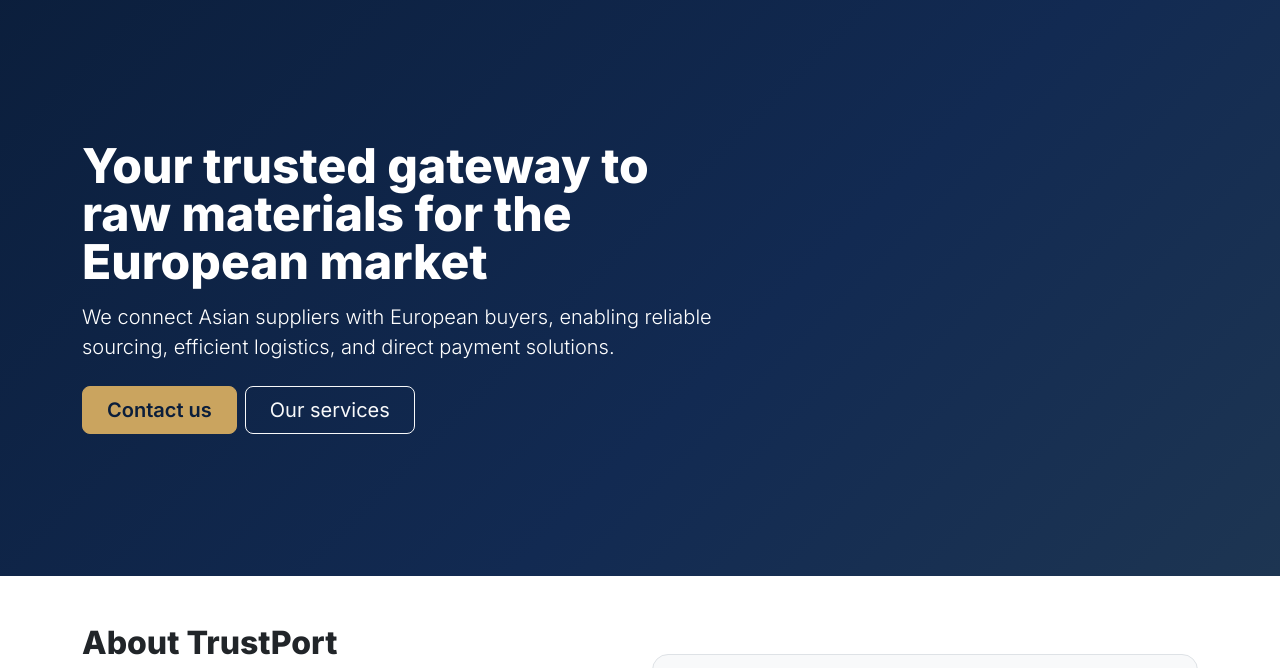
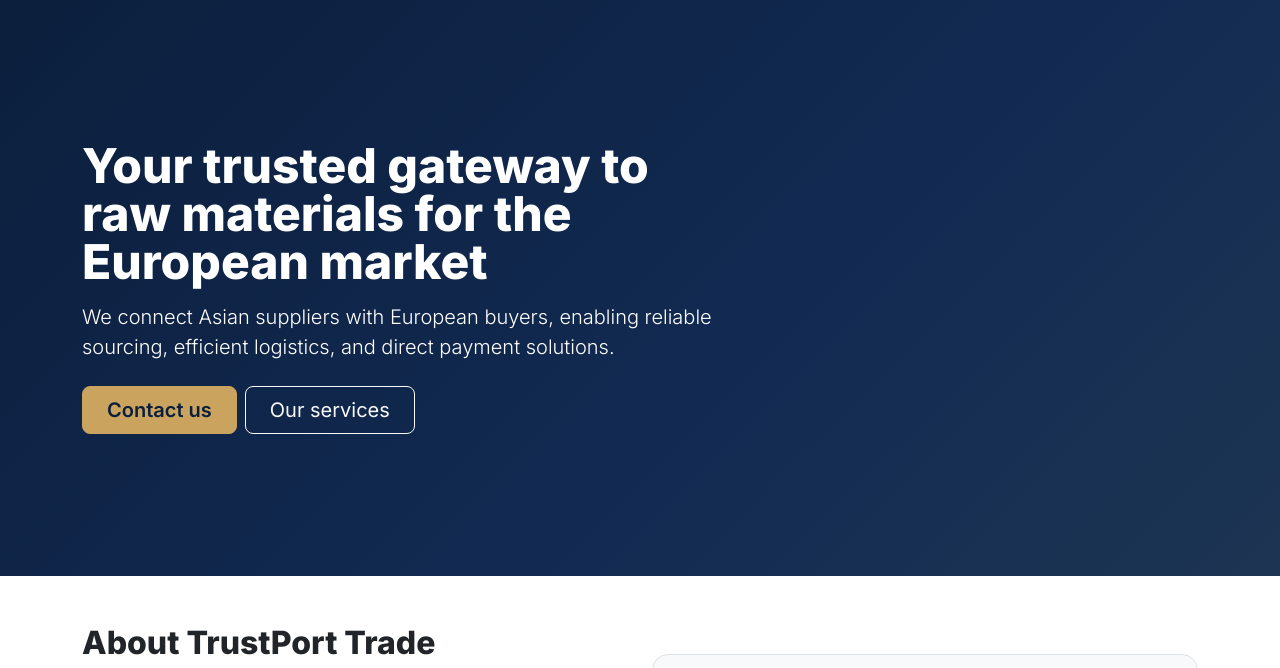
Before and after one commit to duchanvdh/trustporttrade.github.io, a plain HTML site: page index.html in a window 1280 px wide. Shown: the part 64-732 px from the top of the page. Drawn offline with nearby package versions, Linux system fonts and the light colour scheme.

Commit message:
Updated About section

```diff
--- a/index.html
+++ b/index.html
@@ -54,7 +54,7 @@
       <div class="container">
         <div class="row g-4 align-items-center">
           <div class="col-lg-6">
-            <h2 class="fw-bold mb-3">About TrustPort</h2>
+            <h2 class="fw-bold mb-3">About TrustPort Trade</h2>
             <p>At TrustPort Trade B.V., we connect European markets with trusted suppliers worldwide, with a strong focus on Indonesia. Leveraging our deep logistics expertise and certified by FIATA and FENEX, we ensure every shipment is handled with precision, reliability, and transparency. Our mission is to simplify global trade for our clients, offering agile, efficient, and secure solutions from sourcing to delivery.</p>
           </div>
           <div class="col-lg-6">
@@ -112,7 +112,7 @@
       </div>
     </section>
 
-    <!-- Why TrustPort -->
+    <!-- Why TrustPort Trade -->
     <section id="why" class="py-5">
       <div class="container">
         <h2 class="fw-bold mb-4">Why TrustPort</h2>
```
